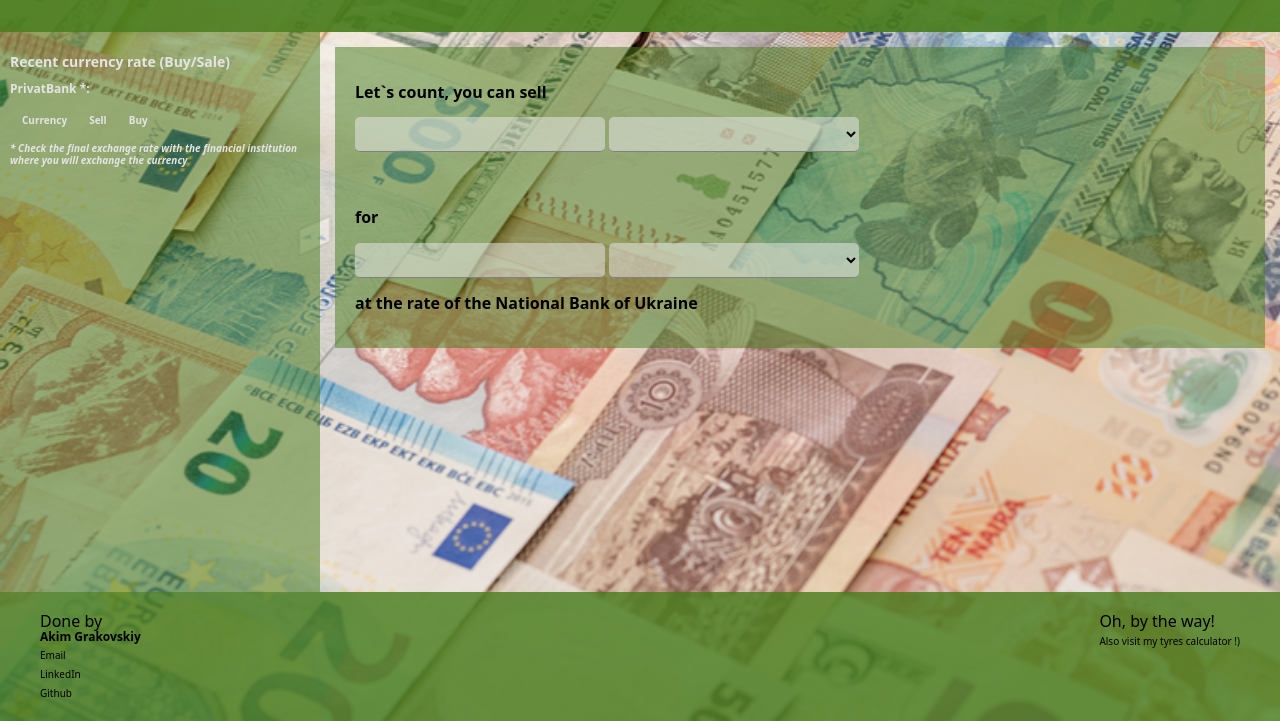
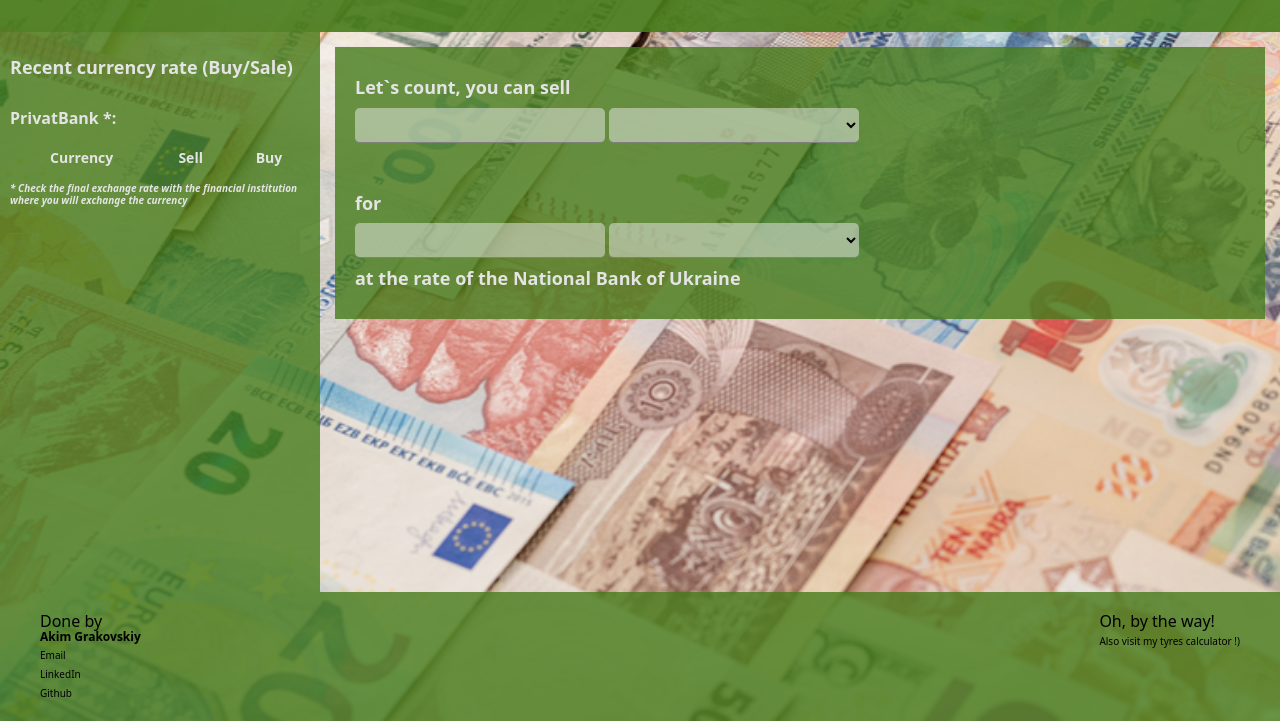
Before and after one commit to Akim3351/MyCurrencyConverter, a website built with Parcel: page src/index.html in a window 1280 px wide. Shown: the part 88-809 px from the top of the page. Built offline with nearby package versions, Linux system fonts and the light colour scheme; no server answers.

Commit message:
Styles updated

```diff
--- a/src/partials/hero.html
+++ b/src/partials/hero.html
@@ -3,6 +3,8 @@
         <p class="form__span">
             Let`s count, you can sell
         </p>
+
+        <div class="input__wrapper">
             <input
                 class="form__input"
                 id="leftSideInput"
@@ -15,12 +17,14 @@
                 id="leftSideSelect"
             >
             </select>
+        </div>
     </form>
 
     <form class="hero__form">
         <p class="form__span">
             for
         </p>
+        <div class="input__wrapper">
             <input
             class="form__input"
             id="rightSideInput"
@@ -32,6 +36,7 @@
             id="rightSideSelect"
         >
         </select>
+        </div>
         <p class="form__span">
             at the rate of the National Bank of Ukraine
         </p>
--- a/src/sass/_header.scss
+++ b/src/sass/_header.scss
@@ -1,11 +1,15 @@
 .header {
   margin: 0px;
-  padding: 15px 30px;
+  padding: 10px 20px;
   min-height: 15vh;
   background:  rgba(70, 124, 27, 0.9);
   display: flex;
   flex-direction: column;
   justify-content: center;
+
+  @media(min-width: 768px) {
+    padding: 15px 30px;
+  }
 }
 
 .title {
@@ -13,18 +17,29 @@
   display: flex;
   flex-direction: row;
   justify-content: flex-start;
-  height: 50px;
+  height: 30px;
   width: max-content;
-  font-size: 36px;
+  font-size: 24px;
   font-weight: 500;
   font-style: italic;
   color: #e4e4e4;
   padding-bottom: 5px;
   border-bottom: 2px solid #e4e4e4;
+
+  @media(min-width: 768px) {
+    height: 50px;
+    font-size: 36px;
+    font-weight: 500;
+    }
 }
 
 .title__iconwrapper{
-  width: 50px;
+  width: 30px;
+
+  @media(min-width: 768px) {
+    width: 50px;
+  }
+
 }
 
 .title__icon{
--- a/src/sass/_main.scss
+++ b/src/sass/_main.scss
@@ -12,28 +12,38 @@
 .aside{
     color: #e4e4e4;
     padding: 10px;
-    background-color: rgba(70, 124, 27, 0.5);
+    background-color: rgba(70, 124, 27, 0.8);
 
-    @media (min-width: 768px) {
+    @media(min-width: 768px) {
+        width: 40%;
+    }
+
+    @media (min-width: 1280px) {
         width: 25%;
     }
 }
 
 .subtitle {
-    font-size: 14px;
+    font-size: 18px;
+}
+
+.bank__wrapper{
+    display: flex;
+    flex-direction: column;
+    justify-content: center;
 }
 
 .bank__subtitle {
-    font-size: 12px;
+    font-size: 16px;
 }
 
 .ratetable{
-    font-size: 10px;
+    font-size: 14px;
     font-weight: 700;
 }
 
 .ratetable__head{
-    font-size: 10px;
+    font-size: 14px;
     font-weight: 700;
 }
 
@@ -43,10 +53,10 @@
     text-align: center;
 }
 
-.ratetable th:hover,
-.ratetable td:hover {
+.ratetable thead:hover,
+.ratetable tr:hover {
     cursor:default;
-    transform: scale(1.2);
+    transform: scale(1.1);
     color: rgb(70, 124, 27);
     background-color: #e4e4e4;
 }
@@ -66,15 +76,23 @@
 
 .hero{
     padding: 15px;
+    display: flex;
+    flex-direction: column;
+    justify-content: center;
 
     @media (min-width: 768px) {
         width: 75%;
+        justify-content: start;
+
     }
 }
 
 .hero__form{
-    padding: 5px;
-    background-color: rgba(70, 124, 27, 0.5);
+    display: flex;
+    flex-direction: column;
+    justify-content: center;
+    padding: 10px 20px;
+    background-color: rgba(70, 124, 27, 0.8);
 
     @media (min-width: 768px) {
         padding: 20px;
@@ -86,7 +104,7 @@
     padding: 0px 5px;
     outline: none;
     height: 35px;
-    width: 250px;
+    width: 100%;
     border-top: none;
     border-left: none;
     border-right: none;
@@ -94,6 +112,11 @@
     border-radius: 5px;
     background-color: rgba(235, 235, 235, 0.5);
     font-weight: 600;
+
+    @media (min-width: 768px) {
+        width: 250px;
+    }
+
 }
 
 .form__select:active,
@@ -102,5 +125,8 @@
 }
 
 .form__span {
+    margin: 10px 0px;
+    font-size: 18px;
     font-weight: 600;
+    color: #e4e4e4;
 }
```
Lines whose indentation alone changed are shown as unchanged.
